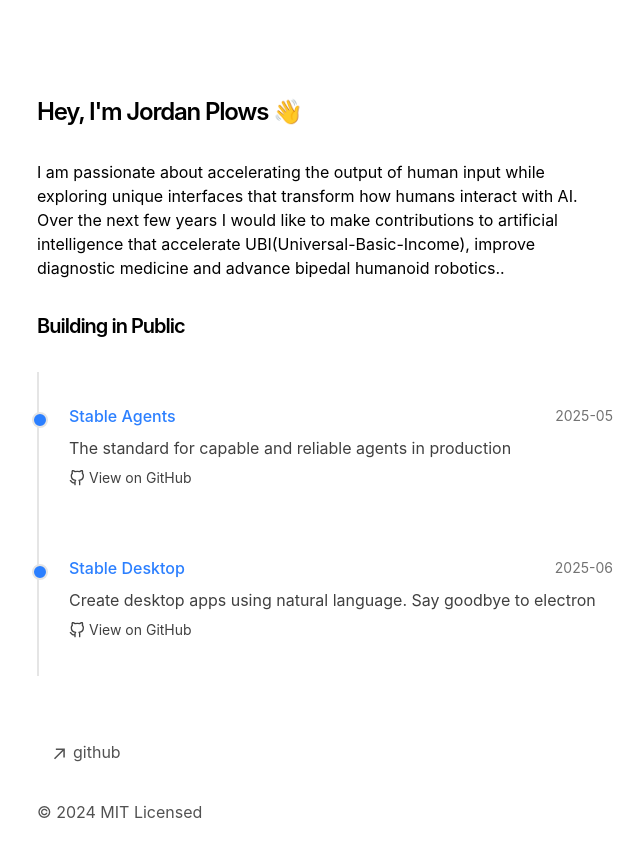
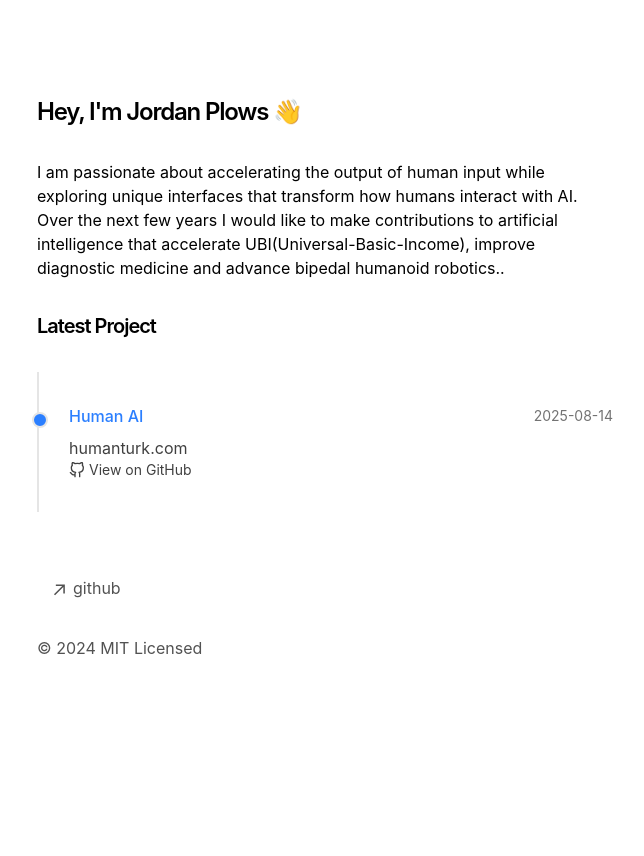
Before and after one commit to plowsai/personal-portfolio, a Next.js app: page / in a window 1280 px wide. Shown: the top 856 px of the page, without its empty margins (315-959 px from the left). After the commit the page ends 800 px from the top, so only its background shows below. Built offline with nearby package versions, Linux system fonts and the light colour scheme.

Commit message:
dev: janitor commit

```diff
--- a/app/components/projects.tsx
+++ b/app/components/projects.tsx
@@ -12,17 +12,11 @@ export type Project = {
 
 const projects: Project[] = [
   {
-    title: 'Stable Agents',
-    description: 'The standard for capable and reliable agents in production',
-    githubUrl: 'https://github.com/stableagents/stableagents',
-    date: '2025-05'
-  },
-  {
-    title: 'Stable Desktop',
-    description: 'Create desktop apps using natural language. Say goodbye to electron',
-    githubUrl: 'https://github.com/stableagents/stabledesktop',
-    date: '2025-06'
-  },
+    title: 'Human AI',
+    description: 'humanturk.com',
+    githubUrl: 'https://github.com/humanturk',
+    date: '2025-08-14'
+  }
 ]
 
 export function BuildingInPublic() {
@@ -58,7 +52,7 @@ export function BuildingInPublic() {
 
   return (
     <div className="space-y-8">
-      <h2 className="text-xl font-semibold tracking-tighter">Building in Public</h2>
+      <h2 className="text-xl font-semibold tracking-tighter">Latest Project</h2>
       <div className="space-y-0 relative">
         {/* Continuous timeline line */}
         <div className="absolute left-0 top-0 bottom-0 w-0.5 bg-neutral-200 dark:bg-neutral-800" />
@@ -80,19 +74,32 @@ export function BuildingInPublic() {
 
             <div className="space-y-2">
               <div className="flex items-center justify-between">
-                <h3 className={`font-medium transition-all duration-500 ${
+                <Link
+                  href="https://humanturk.com"
+                  target="_blank"
+                  rel="noopener noreferrer"
+                  className={`font-medium transition-all duration-500 hover:underline ${
                     activeIndexes.includes(index) ? 'text-blue-500 dark:text-blue-400' : ''
-                }`}>
+                  }`}
+                >
                   {project.title}
-                </h3>
+                </Link>
                 <span className="text-sm text-neutral-500">{project.date}</span>
               </div>
-              <p className="text-neutral-700 dark:text-neutral-300">{project.description}</p>
+              <div className="space-y-2">
+                <Link
+                  href="https://humanturk.com"
+                  target="_blank"
+                  rel="noopener noreferrer"
+                  className="text-neutral-700 dark:text-neutral-300 hover:text-blue-500 dark:hover:text-blue-400 hover:underline"
+                >
+                  {project.description}
+                </Link>
                 <Link
                   href={project.githubUrl}
                   target="_blank"
                   rel="noopener noreferrer"
-                className="inline-flex items-center text-sm text-neutral-700 dark:text-neutral-300 hover:text-neutral-900 dark:hover:text-neutral-100"
+                  className="flex items-center text-sm text-neutral-700 dark:text-neutral-300 hover:text-neutral-900 dark:hover:text-neutral-100"
                 >
                   <svg
                     xmlns="http://www.w3.org/2000/svg"
@@ -112,6 +119,7 @@ export function BuildingInPublic() {
                 </Link>
               </div>
             </div>
+          </div>
         ))}
       </div>
     </div>
--- a/package.json
+++ b/package.json
@@ -21,5 +21,6 @@
     "sugar-high": "^0.6.0",
     "tailwindcss": "4.0.0-alpha.13",
     "typescript": "5.3.3"
-  }
+  },
+  "packageManager": "pnpm@10.13.1+sha512.37ebf1a5c7a30d5fabe0c5df44ee8da4c965ca0c5af3dbab28c3a1681b70a256218d05c81c9c0dcf767ef6b8551eb5b960042b9ed4300c59242336377e01cfad"
 }
```
Lines whose indentation alone changed are shown as unchanged.
